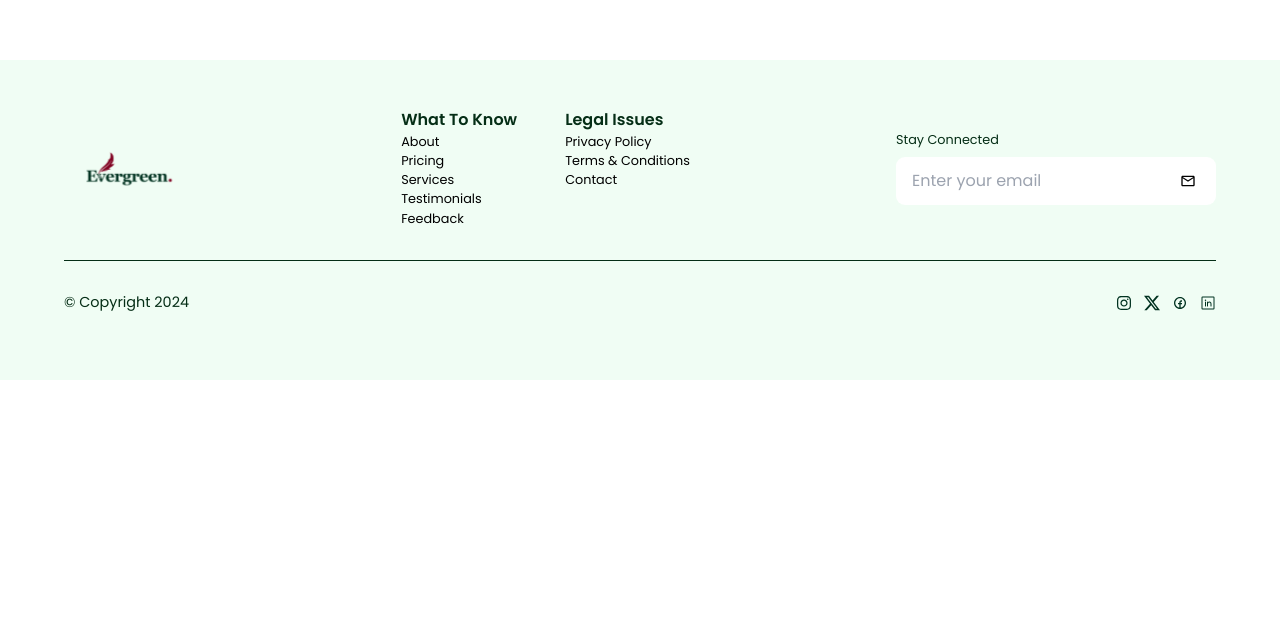
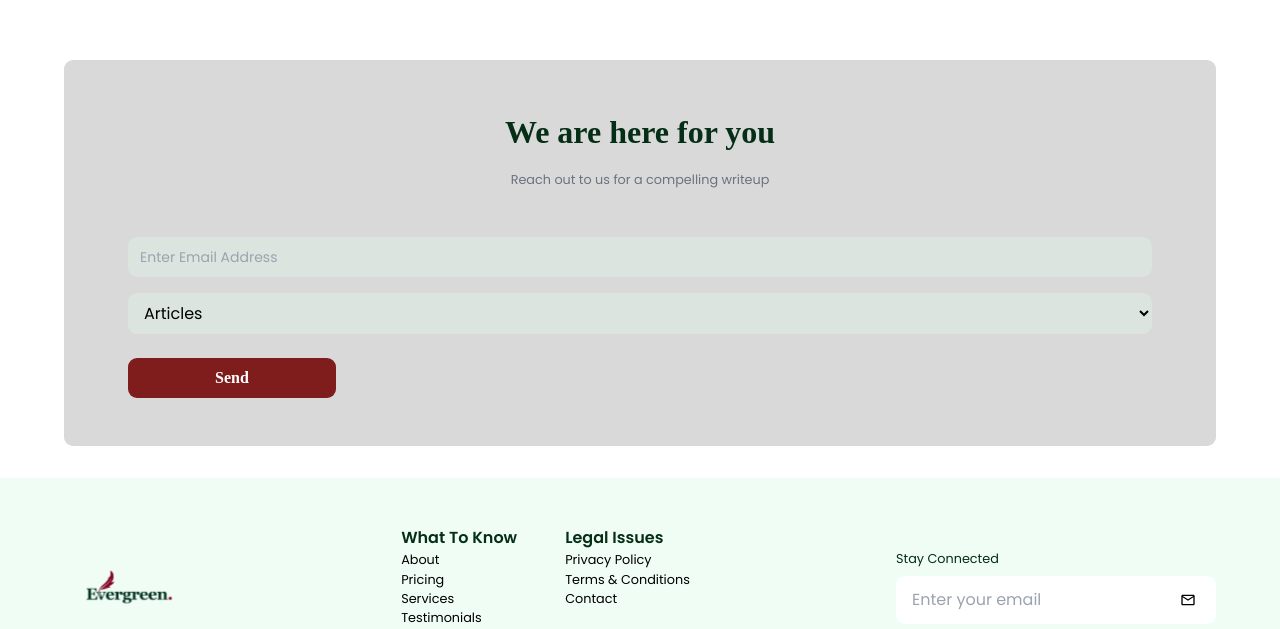
Before and after one commit to davidfayanju1/Evergreen, a React (Vite) app: page / in a window 1280 px wide. Shown: the part 2385-3014 px from the top of the page. Before the commit the page ends 2765 px from the top, so only its background shows below. Built offline with nearby package versions, Linux system fonts and the light colour scheme; a web font is replaced by a local one.

Commit message:
Additions to the ui

```diff
--- a/src/pages/Home.jsx
+++ b/src/pages/Home.jsx
@@ -174,9 +174,46 @@ const Home = () => {
         </section>
 
         <section className="testimonials min-h-[35rem] bg-white md:px-[4rem] px-[1rem] py-[4rem]">
-          <h2 className="serif-regular text-center md:text-[2rem] text-[1.4rem] text-green-950">
+          <h2 className="serif-regular text-center md:text-[2rem] text-[1.4rem] text-green-950 mb-[1rem]">
             Feedback
           </h2>
+
+          <small className="block text-gray-500 text-center">
+            Read what our clients have said about our brand
+          </small>
+        </section>
+
+        <section className="reach-out mb-8">
+          <div className="item-card w-[90%] bg-[#D9D9D9] md:px-[4rem] px-[1rem] py-[3rem] rounded-[9px] min-h-[20rem] mx-auto">
+            <h2 className="serif-regular text-center md:text-[2rem] text-[1.4rem] text-green-950 mb-[.9rem]">
+              We are here for you
+            </h2>
+            <small className="block text-gray-500 text-center mb-[3rem]">
+              Reach out to us for a compelling writeup
+            </small>
+
+            <input
+              type="text"
+              className=" w-full px-3 py-2 outline-none mb-[1rem] border-none rounded-[9px] placeholder:text-[14px] bg-green-100/30"
+              placeholder="Enter Email Address"
+            />
+
+            <select
+              name=""
+              id=""
+              className="outline-none w-full px-3 py-2 rounded-[9px] bg-green-100/30"
+            >
+              {services.map((item) => (
+                <option value="" className="text-[1rem]">
+                  {item.name}
+                </option>
+              ))}
+            </select>
+
+            <button className="bg-red-900 md:mt-6 mt-[2rem] serif-regular text-white h-[2.5rem] md:w-[13rem] w-full rounded-[9px]">
+              Send
+            </button>
+          </div>
         </section>
       </div>
     </DefaultLayout>
```
